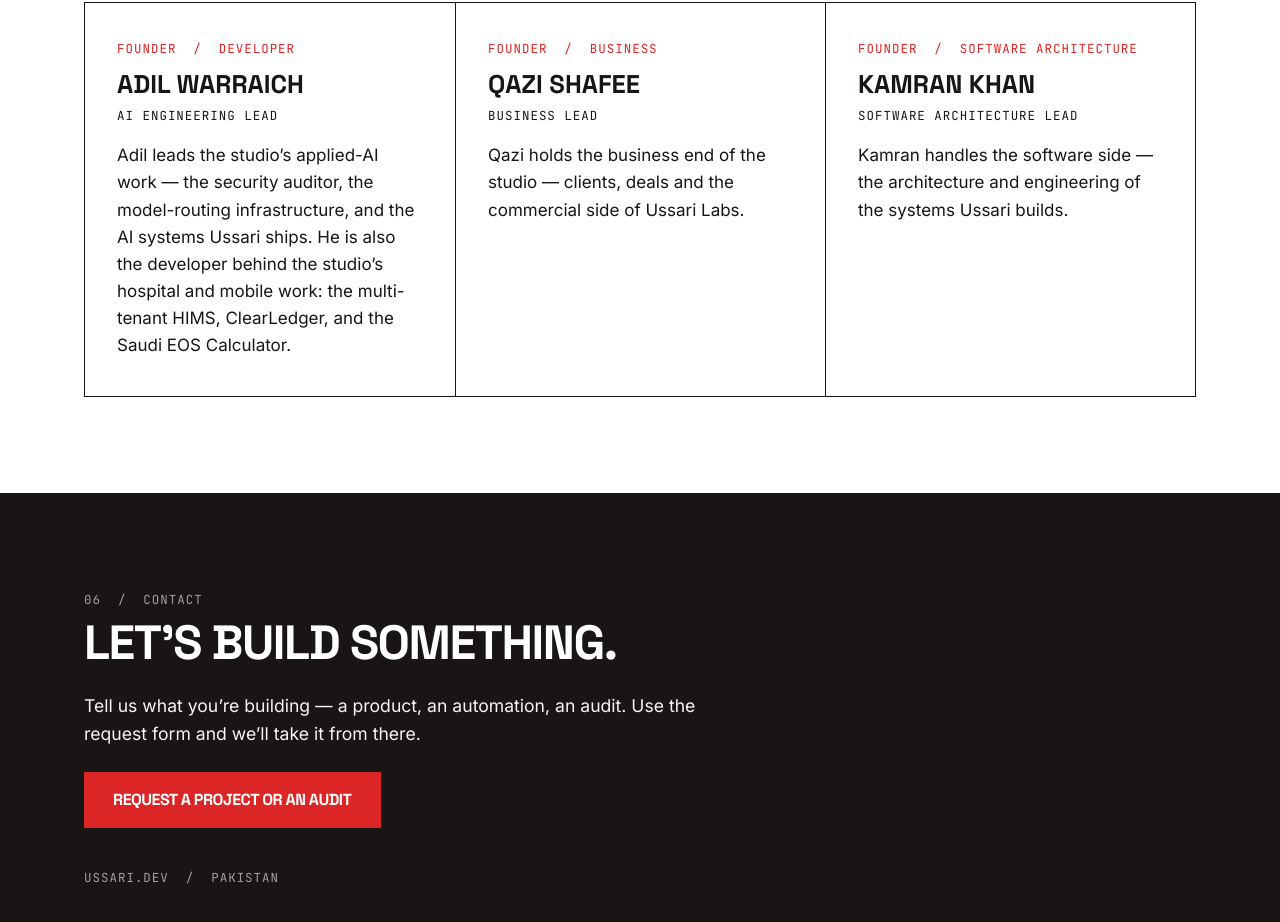
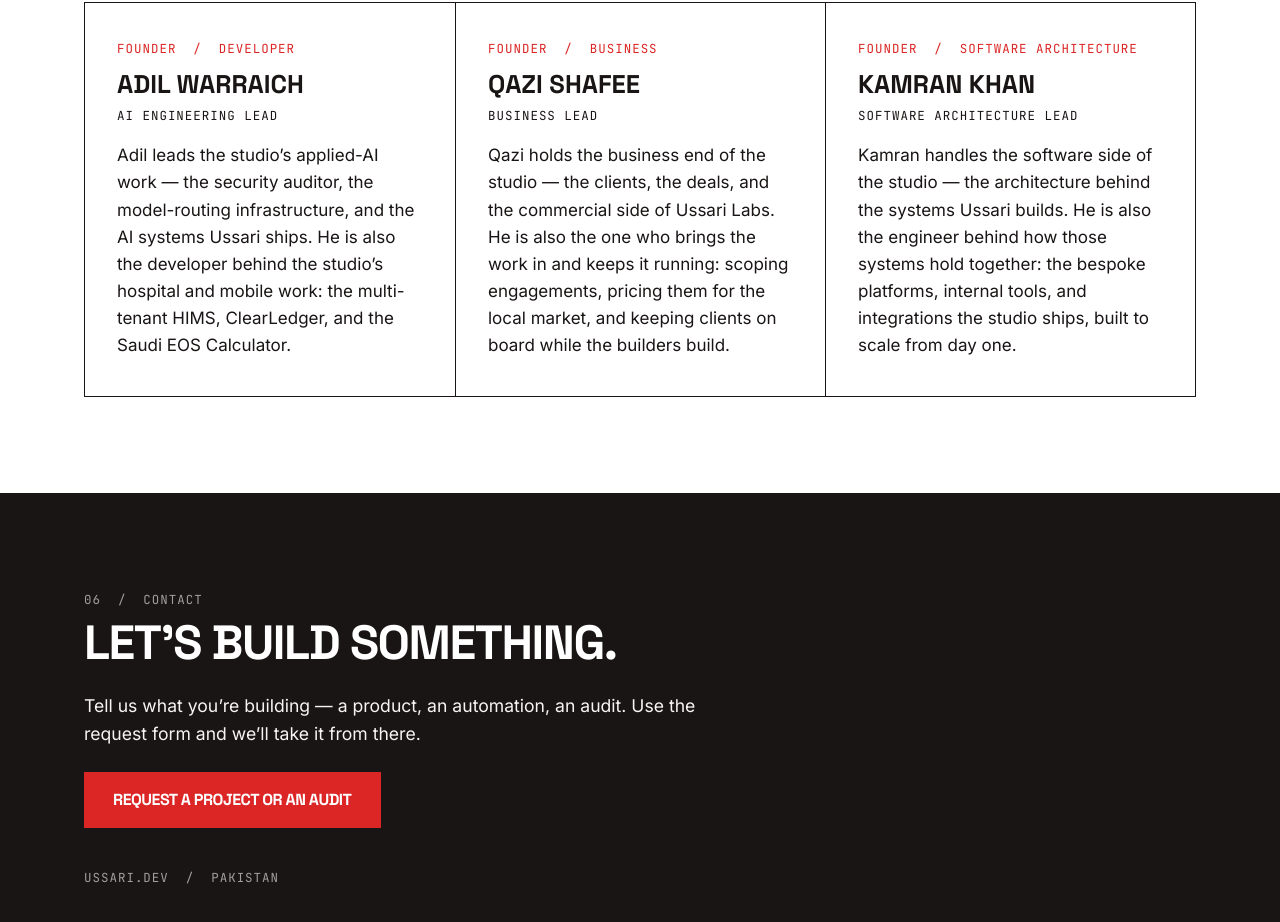
Before and after one commit to inertiastudiospakistan/ussari-site, a plain HTML site: page index.html in a window 1280 px wide. Shown: the part 4350-5272 px from the top of the page. Drawn offline with Linux system fonts and the light colour scheme.

Commit message:
Give Qazi and Kamran full bios in the same style as Adil's

```diff
--- a/index.html
+++ b/index.html
@@ -250,13 +250,13 @@
           <p class="mono founder-role">FOUNDER&nbsp;&nbsp;/&nbsp;&nbsp;BUSINESS</p>
           <h3>Qazi Shafee</h3>
           <p class="mono founder-focus">BUSINESS LEAD</p>
-          <p>Qazi holds the business end of the studio — clients, deals and the commercial side of Ussari Labs.</p>
+          <p>Qazi holds the business end of the studio — the clients, the deals, and the commercial side of Ussari Labs. He is also the one who brings the work in and keeps it running: scoping engagements, pricing them for the local market, and keeping clients on board while the builders build.</p>
         </article>
         <article class="founder-card">
           <p class="mono founder-role">FOUNDER&nbsp;&nbsp;/&nbsp;&nbsp;SOFTWARE ARCHITECTURE</p>
           <h3>Kamran Khan</h3>
           <p class="mono founder-focus">SOFTWARE ARCHITECTURE LEAD</p>
-          <p>Kamran handles the software side — the architecture and engineering of the systems Ussari builds.</p>
+          <p>Kamran handles the software side of the studio — the architecture behind the systems Ussari builds. He is also the engineer behind how those systems hold together: the bespoke platforms, internal tools, and integrations the studio ships, built to scale from day one.</p>
         </article>
       </div>
     </div>
```
